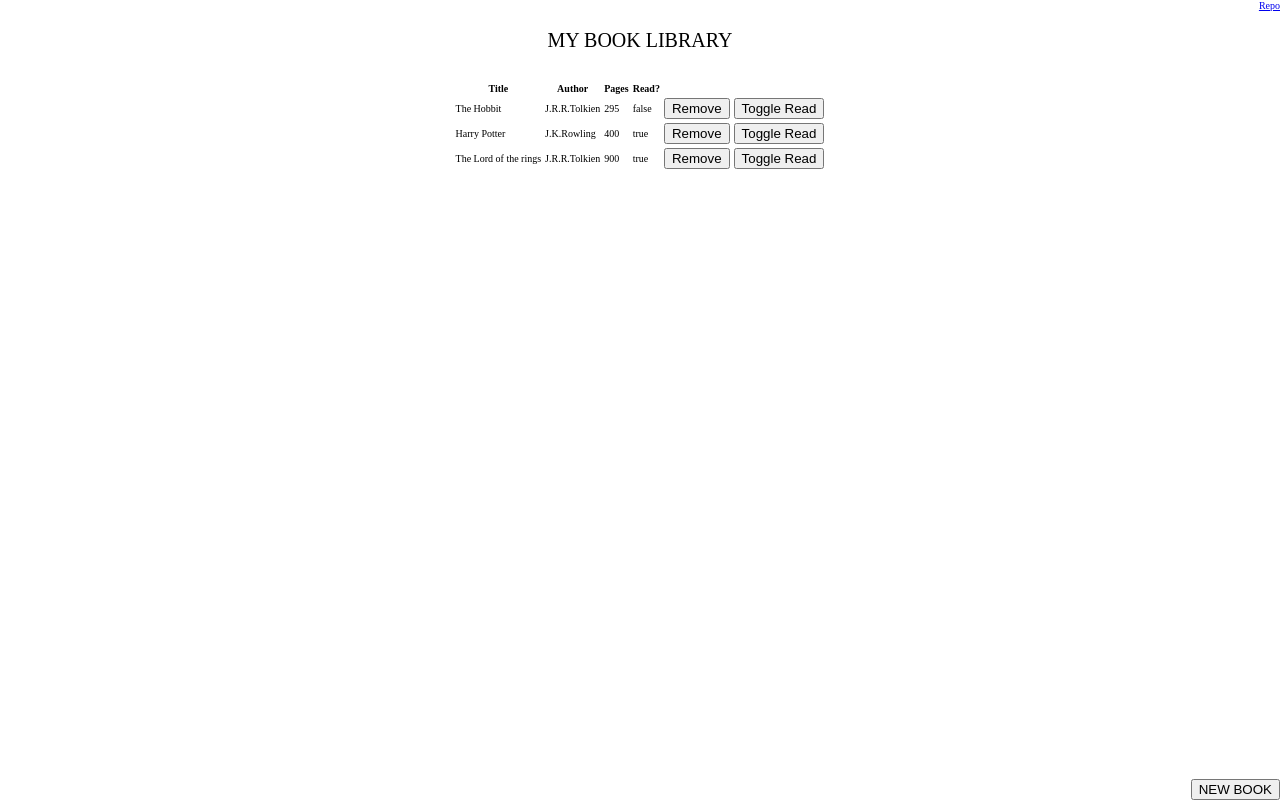
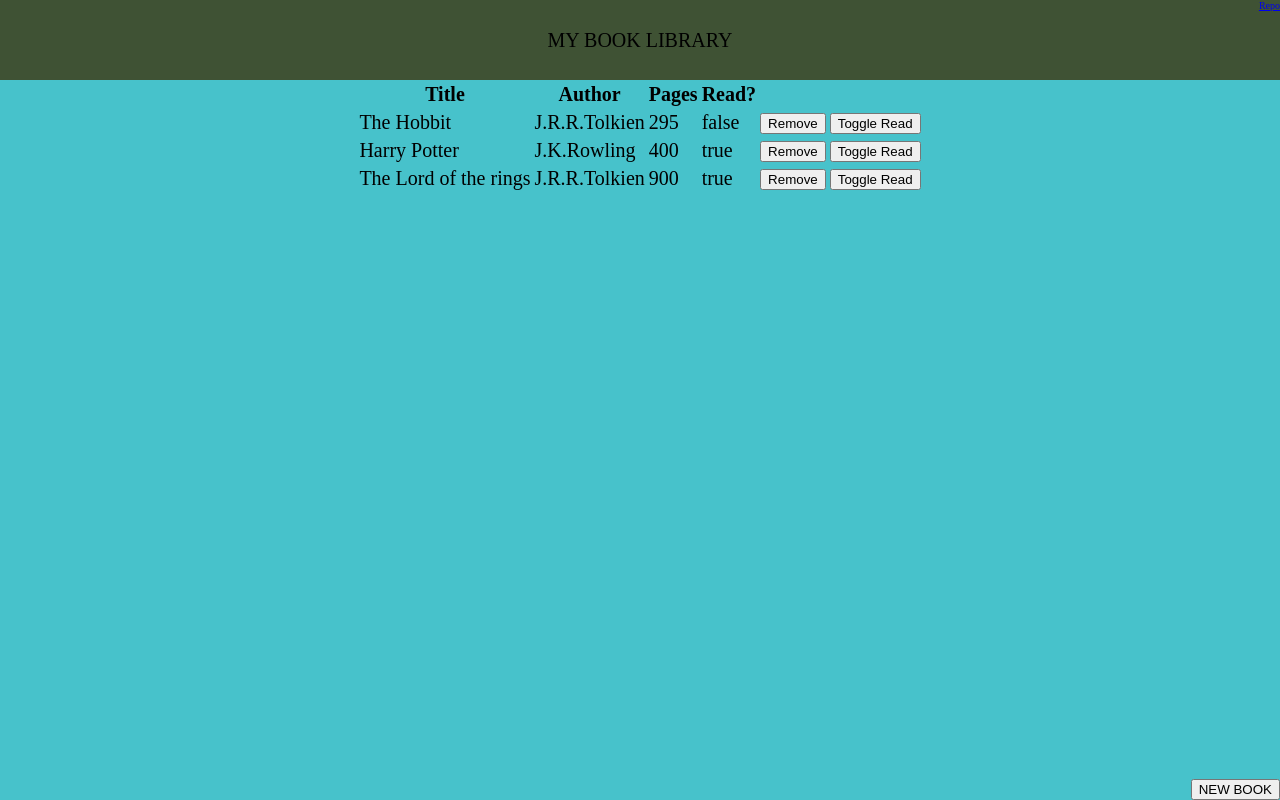
Before and after one commit to Mugilan-Codes/book-library, a plain HTML site: page index.html in a window 1280 px wide. Drawn offline with Linux system fonts and the light colour scheme.

Commit message:
Update README.md

```diff
--- a/css/style.css
+++ b/css/style.css
@@ -11,6 +11,7 @@ body {
   flex-direction: column;
   justify-content: space-between;
   align-items: center;
+  background: rgba(46, 186, 196, 0.877);
 }
 
 header,
@@ -24,6 +25,7 @@ header {
   flex: 1;
   position: relative;
   align-items: center;
+  background: rgba(63, 66, 30, 0.87);
 }
 
 #repo-link {
@@ -36,6 +38,7 @@ main {
   flex: 9;
   position: relative;
   align-items: flex-start;
+  font-size: 2rem;
 }
 
 #new-book {
```
Also changed, not shown: 1 other file.
